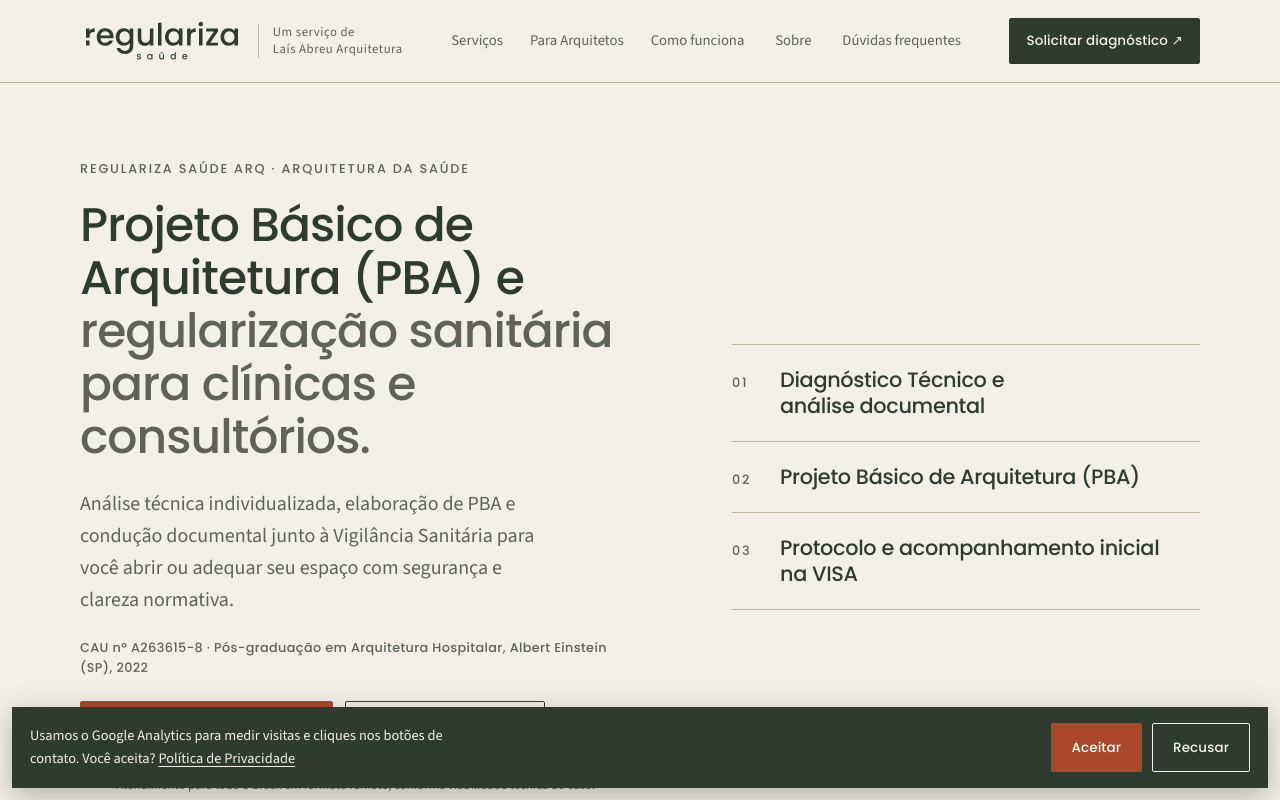
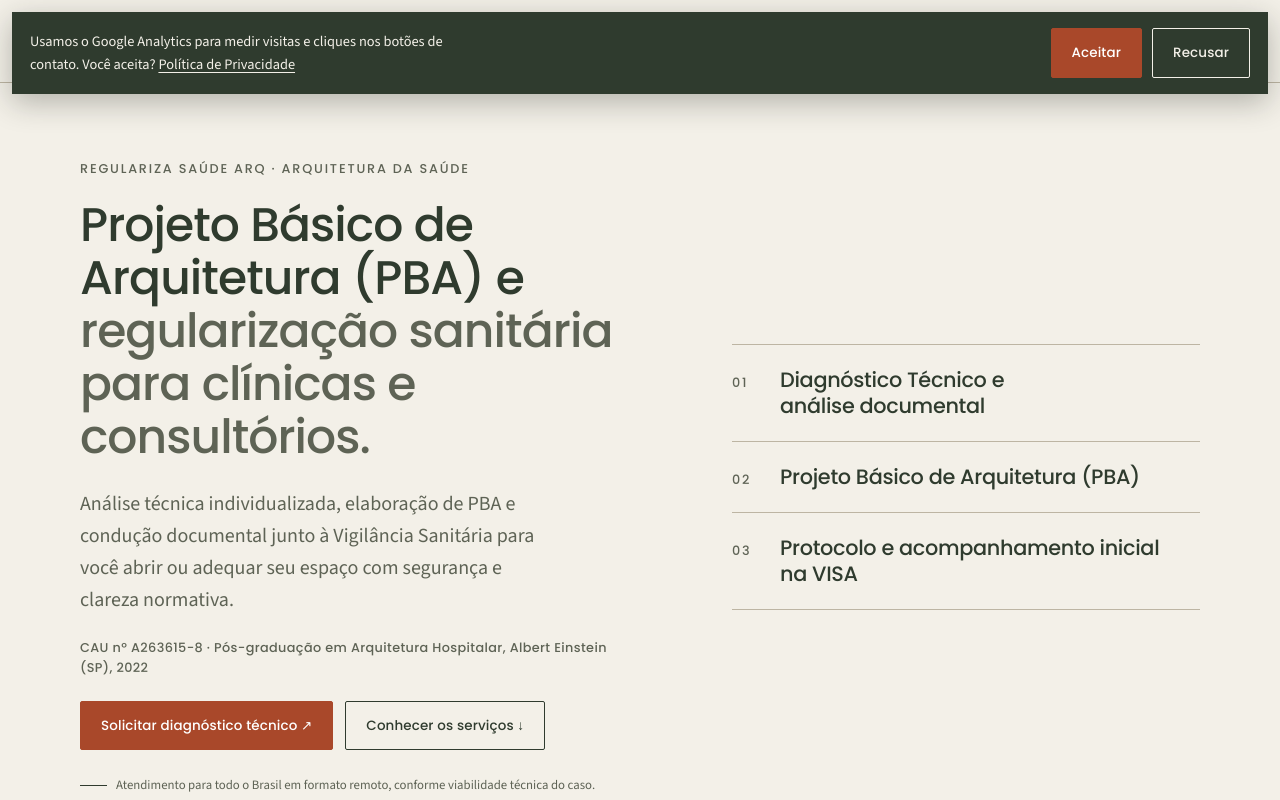
Before and after one commit to laisdpmas-rgb/regularizasaudearq, a plain HTML site: page index.html in a window 1280 px wide. Shown: the top 800 px of the page. Drawn offline with Linux system fonts and the light colour scheme.

Commit message:
Move o aviso de cookies para o topo da página
- O selo "Powered by Netlify" (injetado pela plataforma no canto inferior direito) cobria os botões Aceitar/Recusar no desktop
- O aviso passa a ficar no topo e é o primeiro elemento do corpo da página (ordem de foco)

Co-Authored-By: Claude Sonnet 5.5 <noreply@anthropic.com>
Claude-Session: https://claude.ai/code/session_018v8Z9YZtF9yUCMZK4MPXi9

```diff
--- a/assets/css/style.css
+++ b/assets/css/style.css
@@ -300,7 +300,7 @@ p,li,summary{text-wrap:pretty}
 .cta-final{max-width:760px}
 .cta-final p{color:var(--rs-mid);max-width:60ch}
 .footer-guides{margin-top:22px;padding-top:6px}
-.consent{position:fixed;left:12px;right:12px;bottom:12px;z-index:40;display:flex;flex-wrap:wrap;gap:12px 20px;align-items:center;justify-content:space-between;padding:16px 18px;background:var(--rs-ink);color:var(--rs-paper);box-shadow:0 8px 30px rgba(31,34,28,.3)}
+.consent{position:fixed;left:12px;right:12px;top:12px;z-index:40;display:flex;flex-wrap:wrap;gap:12px 20px;align-items:center;justify-content:space-between;padding:16px 18px;background:var(--rs-ink);color:var(--rs-paper);box-shadow:0 8px 30px rgba(31,34,28,.3)}
 .consent p{margin:0;font-size:.9rem;max-width:62ch}
 .consent a{color:var(--rs-paper);text-decoration:underline;text-underline-offset:3px}
 .consent-actions{display:flex;gap:10px}
--- a/assets/js/track.js
+++ b/assets/js/track.js
@@ -51,7 +51,7 @@
       var v = e.target.getAttribute && e.target.getAttribute('data-c'); if (!v) return;
       store(v); b.remove(); if (v === 'granted') loadGA();
     });
-    document.body.appendChild(b);
+    document.body.insertBefore(b, document.body.firstChild); // topo: o selo do Netlify ocupa o canto inferior direito
   }
 
   document.addEventListener('click', function (e) {
```
